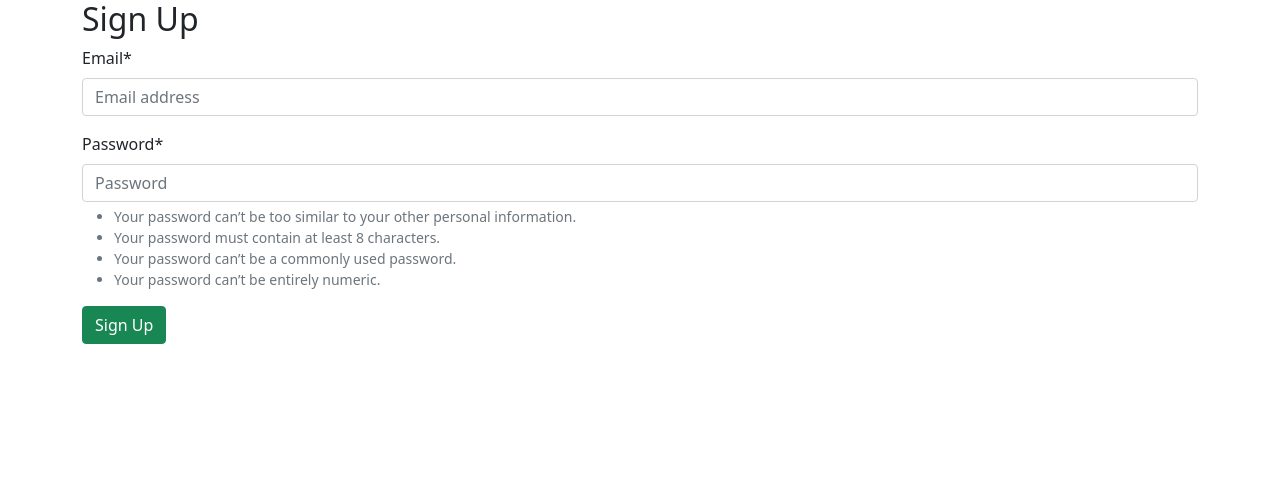
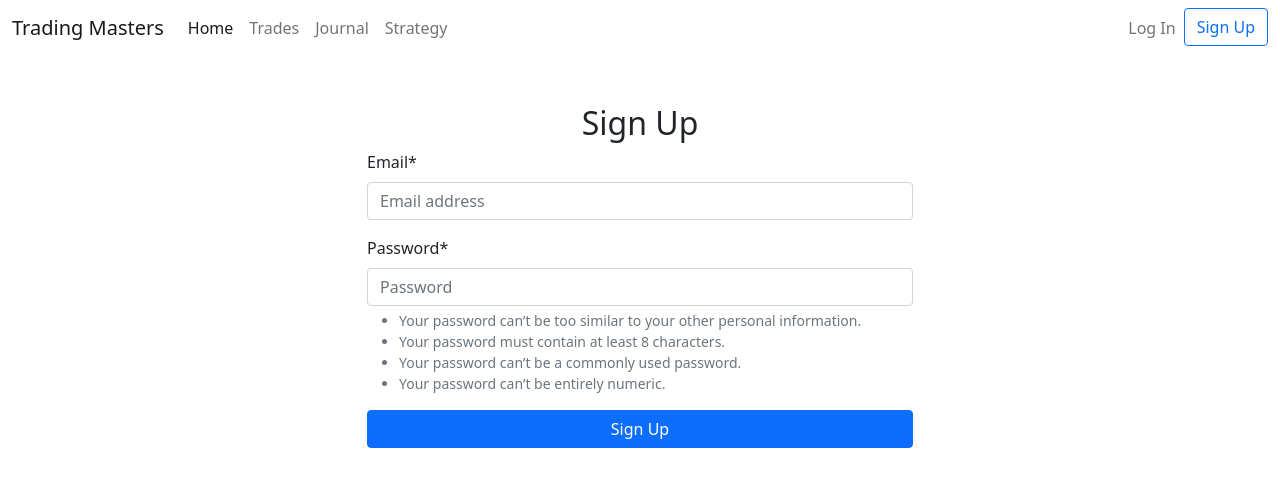
Before and after one commit to temirlanmukatayev/tradingmasters, a Django app: page /accounts/signup/ in a window 1280 px wide. Shown: the top 487 px of the page. Run offline with Django 4.2, Linux system fonts and the light colour scheme; some libraries are stand-ins or nearby versions.

Commit message:
Templates updated with Bootstrap grid

```diff
--- a/templates/_base.html
+++ b/templates/_base.html
@@ -13,12 +13,13 @@
     <title>{% block title %}Base template{% endblock title %}</title>
   </head>
   <body>
+    <header>
+      {% include 'header.html' %}
+    </header>
 
     <div class="container">
-
       {% block content %}
       {% endblock content %}
-
     </div>
 
     <script src="https://cdn.jsdelivr.net/npm/@popperjs/core@2.9.2/dist/umd/popper.min.js" integrity="sha384-IQsoLXl5PILFhosVNubq5LC7Qb9DXgDA9i+tQ8Zj3iwWAwPtgFTxbJ8NT4GN1R8p" crossorigin="anonymous"></script>
--- a/templates/account/logout.html
+++ b/templates/account/logout.html
@@ -6,8 +6,9 @@
 {% block title %}Log Out{% endblock title %}
 
 {% block content %}
-  <div class="container">
-    <h2>Log Out</h2>
+  <div class="row justify-content-center mt-5">
+    <div class="col-md-6 text-center">
+      <h2 class="text-center">Log Out</h2>
       <p>Are you sure you want to log out?</p>
       <form action="{% url 'account_logout' %}" method="post">
         {% csrf_token %}
@@ -15,4 +16,5 @@
         <button class="btn btn-danger" type="submit">Log Out</button>
       </form>
     </div>
+  </div>
 {% endblock content %}
--- a/templates/account/signup.html
+++ b/templates/account/signup.html
@@ -5,10 +5,14 @@
 {% block title %}Sign Up{% endblock title %}
 
 {% block content %}
-  <h2>Sign Up</h2>
-  <form method="post">
-    {% csrf_token %}
-    {{ form | crispy }}
-    <button class="btn btn-success" type="submit">Sign Up</button>
-  </form>
+<div class="row justify-content-center mt-5">
+  <div class="col-md-6">
+    <h2 class="text-center">Sign Up</h2>
+    <form method="post">
+      {% csrf_token %}
+      {{ form | crispy }}
+      <button class="btn btn-primary w-100" type="submit">Sign Up</button>
+    </form>
+  </div>
+</div>
 {% endblock content %}
--- /dev/null
+++ b/templates/header.html
@@ -0,0 +1,46 @@
+<nav class="navbar navbar-expand-lg navbar-light">
+  <div class="container-fluid">
+    <a class="navbar-brand" href="#">Trading Masters</a>
+    <button class="navbar-toggler" type="button" data-bs-toggle="collapse" data-bs-target="#navbarSupportedContent" aria-controls="navbarSupportedContent" aria-expanded="false" aria-label="Toggle navigation">
+      <span class="navbar-toggler-icon"></span>
+    </button>
+    <div class="collapse navbar-collapse" id="navbarSupportedContent">
+      <ul class="navbar-nav me-auto mb-2 mb-lg-0">
+        <li class="nav-item">
+          <a class="nav-link active" aria-current="page" href="#">Home</a>
+        </li>
+        <li class="nav-item">
+          <a class="nav-link" href="#">Trades</a>
+        </li>
+        <li class="nav-item">
+          <a class="nav-link" href="#">Journal</a>
+        </li>
+        <li class="nav-item">
+          <a class="nav-link" href="#">Strategy</a>
+        </li>
+      </ul>
+      <ul class="navbar-nav ml-auto mb-2 mb-lg-0">
+
+        {% if user.is_authenticated %}
+          <li class="nav-item dropdown">
+            <a class="nav-link dropdown-toggle" href="#" id="navbarDropdown" role="button" data-bs-toggle="dropdown" aria-expanded="false">
+              {{ user.username }}
+            </a>
+            <ul class="dropdown-menu dropdown-menu-end" aria-labelledby="navbarDropdown">
+              <li><a class="dropdown-item" href="#">Profile</a></li>
+              <li><hr class="dropdown-divider"></li>
+              <li><a class="dropdown-item" href="{% url 'account_logout' %}">Log Out</a></li>
+            </ul>
+          </li>
+        {% else %}
+          <li class="nav-item">
+            <a class="nav-link" href="{% url 'account_login' %}">Log In</a>
+          </li>
+          <li class="nav-item">
+            <a class="btn btn-outline-primary" href="{% url 'account_signup' %}">Sign Up</a>
+          </li>
+        {% endif %}
+      </ul>
+    </div>
+  </div>
+</nav>
--- a/templates/home.html
+++ b/templates/home.html
@@ -2,10 +2,7 @@
 
 {% load static %}
 
-{% block title %}
-  Home
-{% endblock title %}
-
+{% block title %}Home{% endblock title %}
 
 {% block content %}
   <h1>Homepage</h1>
```
Also changed, not shown: templates/account/login.html (+10 -6 lines). Lines whose indentation alone changed are shown as unchanged.
